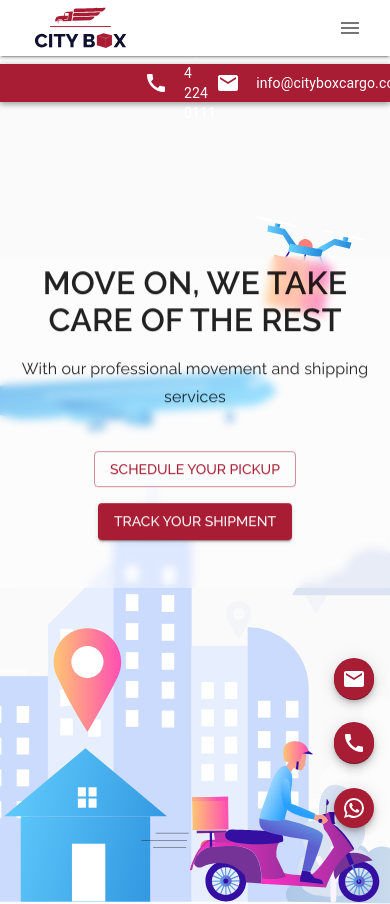
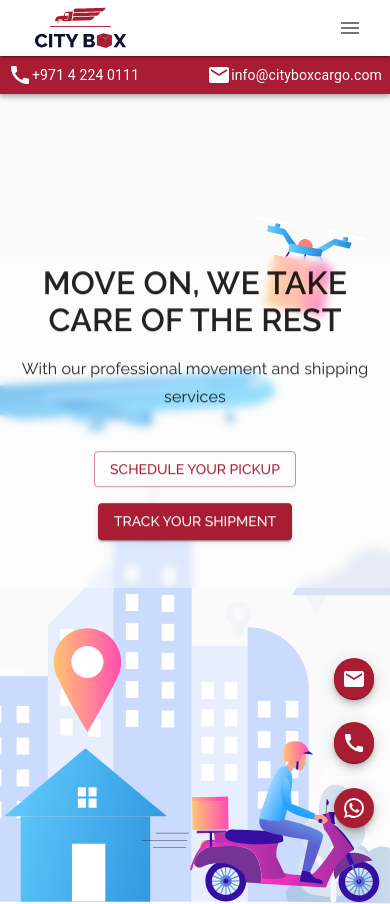
Before and after one commit to jaseemahmed/citybox-website, a React (Create React App) app: page / in a window 390 px wide. Shown: the top 904 px of the page. Built offline with nearby package versions, Linux system fonts and the light colour scheme.

Commit message:
contact bar update in small devices

```diff
--- a/src/components/NavBar/NavbarStyles.js
+++ b/src/components/NavBar/NavbarStyles.js
@@ -18,12 +18,26 @@ export default makeStyles((theme) => ({
     alignItems: 'center',
     padding: '0 9rem',
     color: '#fff',
-    '& p':{
+    '& p': {
       display: 'flex',
       alignItems: 'center',
-      '& span':{
+      '& span': {
         marginLeft: "1rem"
       }
-    }
+    },
+    [theme.breakpoints.down("sm")]: {
+      padding: '0 1rem',
+      top: '56px',
+    },
+    [theme.breakpoints.down("xs")]: {
+      padding: '0 .5rem',
+      top: '56px',
+      '& span': {
+        marginLeft: "0 !important"
+      }
+    },
+    [theme.breakpoints.up("sm")]: {
+      top: '64px',
+    },
   }
 }))
```
